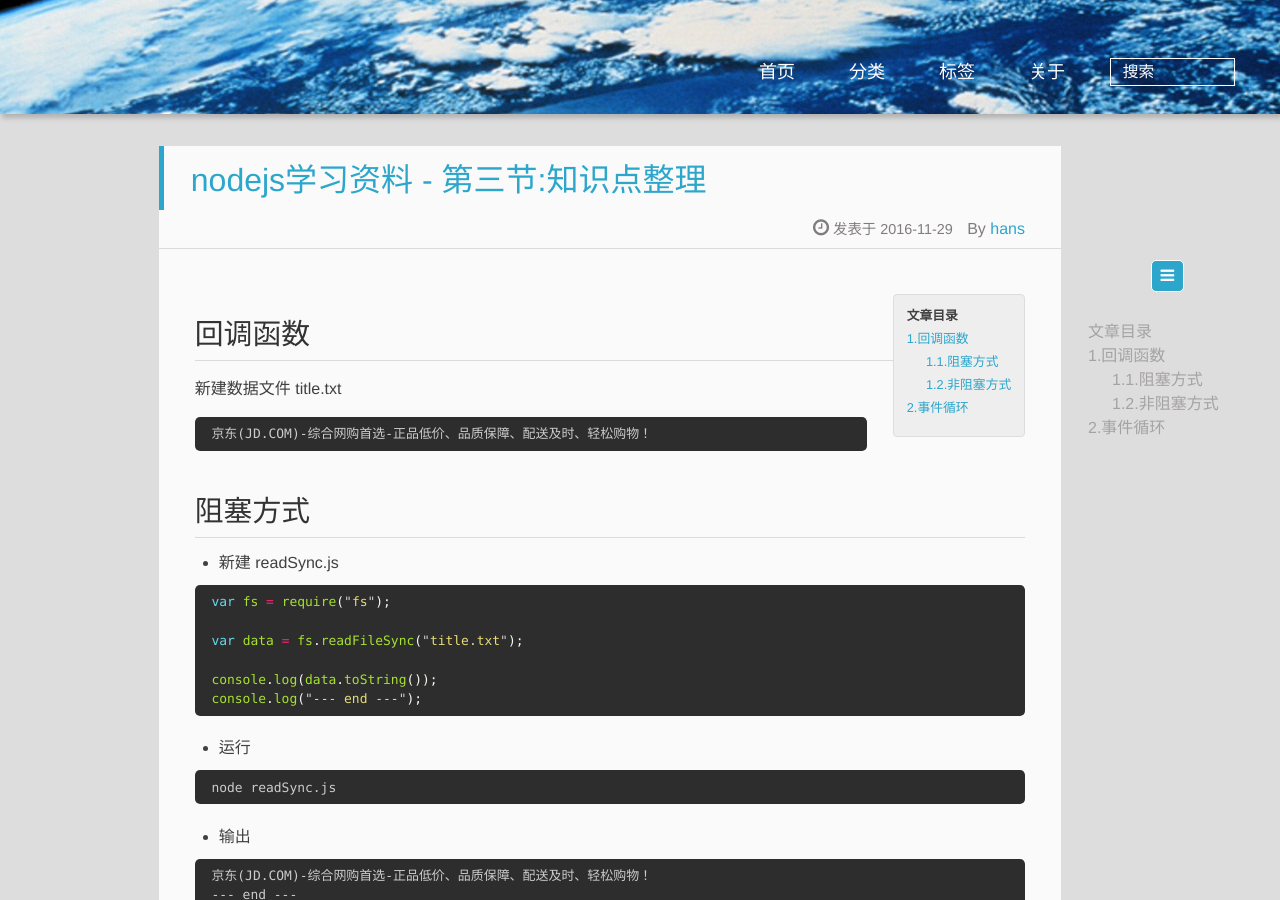
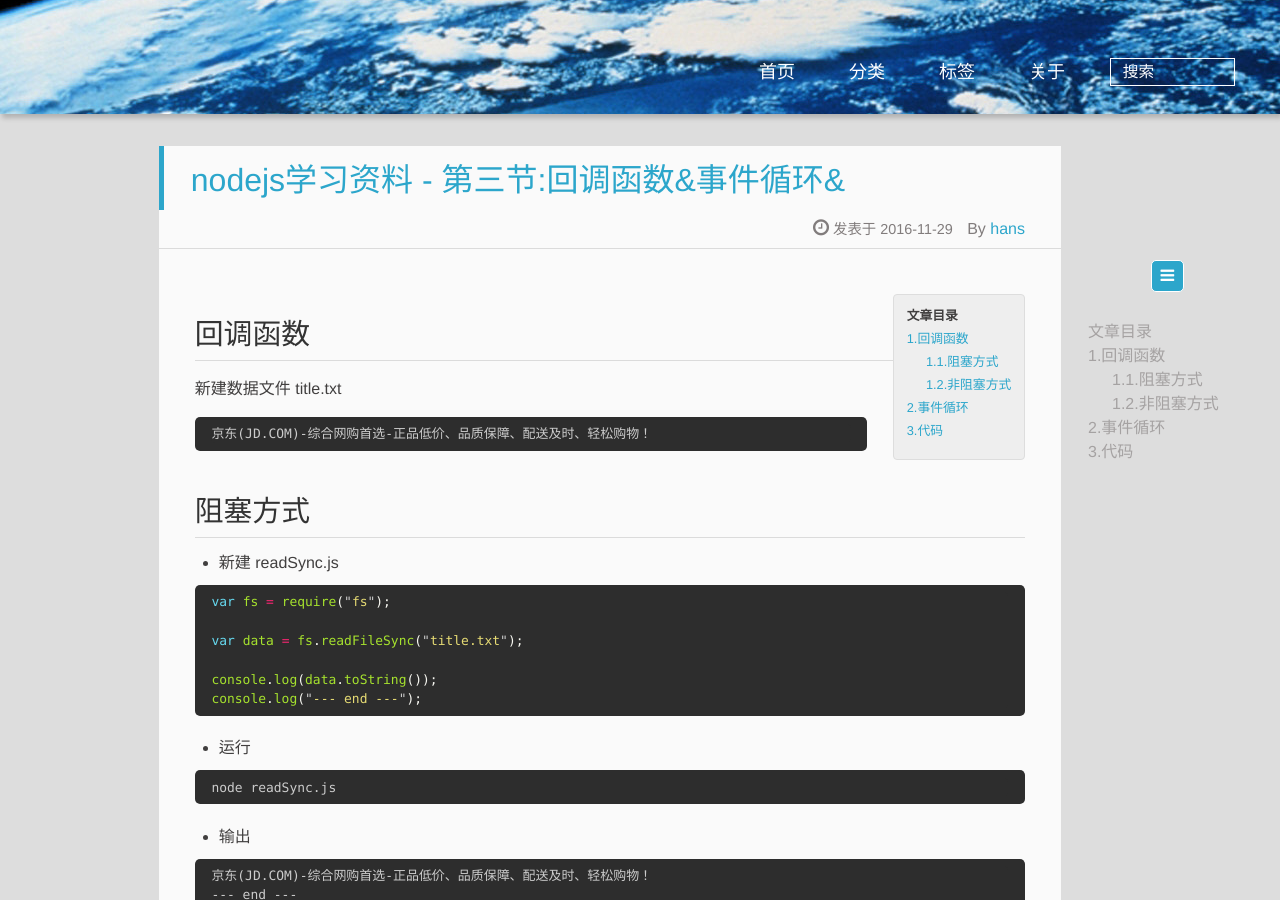
Before and after one commit to hans007/Hans007.GitHub.io, a Jekyll site: the page built from _posts/2016-11-29-nodejs-03.md, in a window 1280 px wide and 900 px high. Built offline with Jekyll 4.4.1, drawn with Linux system fonts in a browser that asks for light colours; Markdown is read by kramdown in place of the engine named in the settings; comment, search, counter and statistics services are not loaded; some of the changed text lies outside the part shown.

Commit message:
nodejs学习笔记

```diff
--- a/_posts/2016-11-29-nodejs-03.md
+++ b/_posts/2016-11-29-nodejs-03.md
@@ -1,6 +1,6 @@
 ---
 layout: post
-title: nodejs学习资料 - 第三节:知识点整理
+title: nodejs学习资料 - 第三节:回调函数&事件循环&
 category: nodejs学习资料
 tags:
   - nodejs
@@ -72,4 +72,14 @@ node read.js
 
 # 事件循环
 
+
+
+
+
+
+
+# 代码
+
+> https://github.com/hans007/JavaScriptCodes/tree/master/nodejs-do
+
 [我的博客](https://hans007.github.io)
```
Also changed, not shown: _posts/2016-11-28-nodejs-npm-02.md (+4 -0 lines), _posts/2016-11-28-nodejs-setup-01.md (+4 -0 lines).
